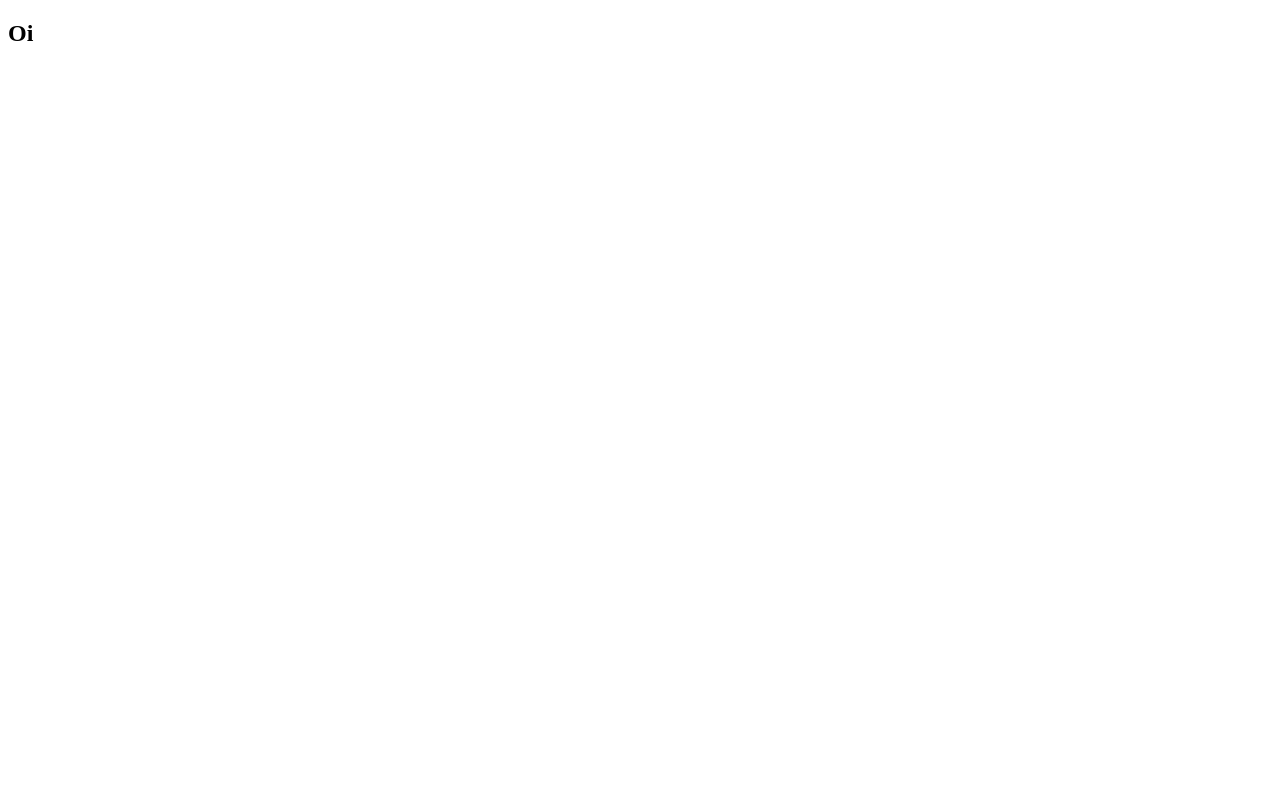
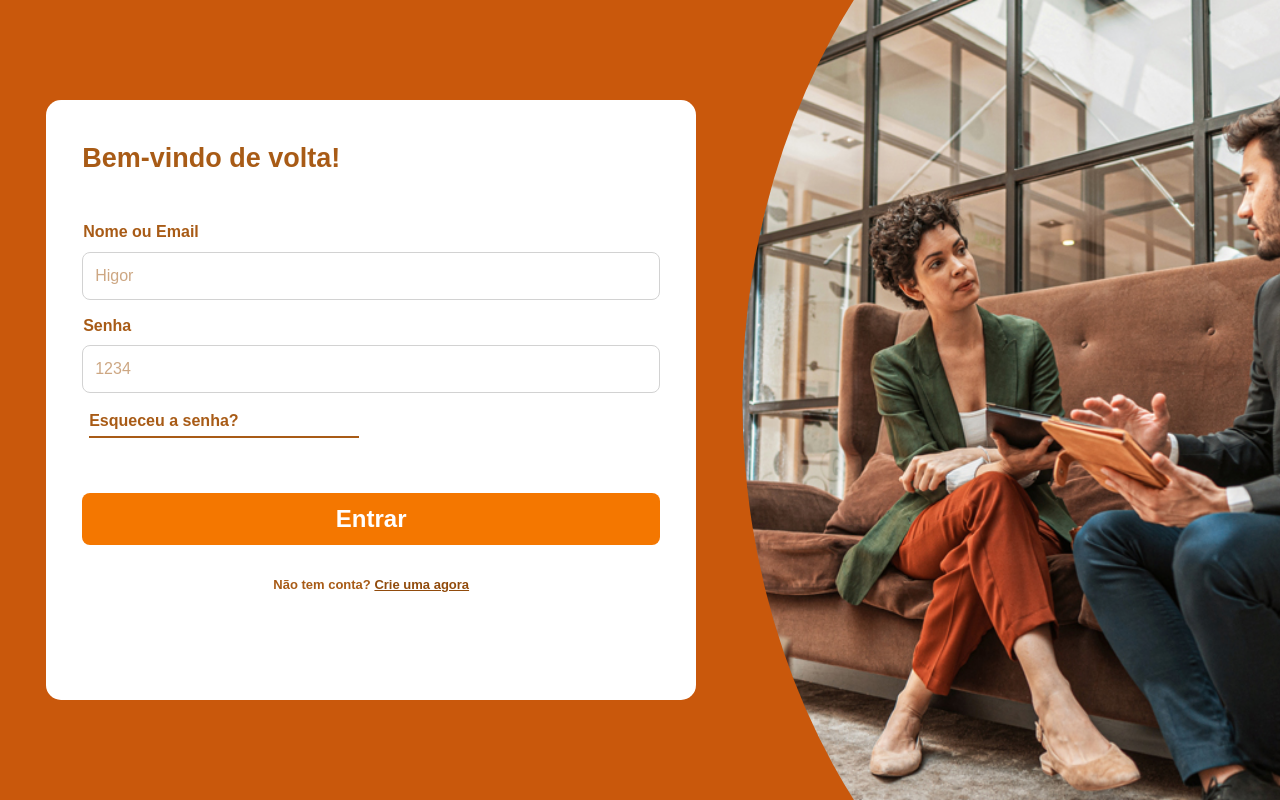
Before and after one commit to nicolascda/FrontEnd_Fhive_Web, a React (Vite) app: page / in a window 1280 px wide. Built offline with nearby package versions, Linux system fonts and the light colour scheme.

Commit message:
Implementando plugin do figma

```diff
--- a/src/App.tsx
+++ b/src/App.tsx
@@ -1,8 +1,11 @@
+import { TelaDeLogin } from "./componentes/login";
+import "./style/global.css";
+
 export function App() {
-
   return (
     <>
-      <h2>Oi</h2>
+      {/* 2. Substitua o h2 pela sua nova tela de login */}
+      <TelaDeLogin />
     </>
-  )
+  );
 }
--- /dev/null
+++ b/src/componentes/login/index.tsx
@@ -0,0 +1,95 @@
+import styles from './style.module.css';
+import PessoasSentadas from '../imagens/PessoasSentadas.jpg';
+
+export function TelaDeLogin() {
+  return (
+    <main className={styles['tela-de-login']}>
+
+      {/* Área do formulário */}
+      <section className={styles['container-formulario']}>
+        <div className={styles.div}>
+
+          <h1 className={styles['text-wrapper']}>
+            Bem-vindo de volta!
+          </h1>
+
+          <div className={styles['group-2']}>
+            <label
+              htmlFor="email"
+              className={styles['text-wrapper-5']}
+            >
+              Nome ou Email
+            </label>
+
+            <input
+              id="email"
+              type="text"
+              placeholder="Higor"
+              className={styles['input-nativo']}
+            />
+          </div>
+
+          <div className={styles['group-3']}>
+            <label
+              htmlFor="senha"
+              className={styles['text-wrapper-7']}
+            >
+              Senha
+            </label>
+
+            <input
+              id="senha"
+              type="password"
+              placeholder="1234"
+              className={styles['input-nativo']}
+            />
+          </div>
+
+          <button
+            type="button"
+            className={styles.group}
+          >
+            <span className={styles['text-wrapper-2']}>
+              Esqueceu a senha?
+            </span>
+
+            <span className={styles.line} />
+          </button>
+
+          <button
+            type="button"
+            className={styles['group-4']}
+          >
+            Entrar
+          </button>
+
+          <p className={styles['n-o-tem-conta-crie']}>
+            <span className={styles.span}>
+              Não tem conta?{' '}
+            </span>
+
+            <button
+              type="button"
+              className={styles['text-wrapper-4']}
+            >
+              Crie uma agora
+            </button>
+          </p>
+
+        </div>
+      </section>
+
+      {/* Área visual */}
+      <section className={styles['container-visual']}>
+
+        <img
+          src={PessoasSentadas}
+          alt="Pessoas em uma reunião"
+          className={styles['image-colorized']}
+        />
+
+      </section>
+
+    </main>
+  );
+}
--- /dev/null
+++ b/src/componentes/login/style.module.css
@@ -0,0 +1,470 @@
+/* =========================================================
+   TELA PRINCIPAL
+   ========================================================= */
+
+.tela-de-login {
+  width: 100%;
+  height: 100vh;
+
+  display: flex;
+
+  overflow: hidden;
+
+  box-sizing: border-box;
+
+  background-color: #c9580c;
+}
+
+
+/* =========================================================
+   ÁREA DO FORMULÁRIO
+   ========================================================= */
+
+.container-formulario {
+  width: 58%;
+  height: 100%;
+
+  display: flex;
+  align-items: center;
+  justify-content: center;
+
+  padding: 30px;
+
+  box-sizing: border-box;
+
+  background-color: #c9580c;
+
+  position: relative;
+
+  z-index: 2;
+}
+
+
+/* =========================================================
+   CARD DE LOGIN
+   ========================================================= */
+
+.div {
+  width: 650px;
+  height: 600px;
+
+  max-width: none;
+
+  padding: 42px 36px 32px;
+
+  display: flex;
+  flex-direction: column;
+
+  box-sizing: border-box;
+
+  background-color: #ffffff;
+
+  border: none;
+
+  border-radius: 15px;
+
+  overflow: hidden;
+
+  flex-shrink: 0;
+}
+
+
+/* =========================================================
+   TÍTULO
+   ========================================================= */
+
+.text-wrapper {
+  margin: 0 0 48px;
+
+  color: #a85b16;
+
+  font-family: Arial, Helvetica, sans-serif;
+
+  font-size: 27px;
+
+  font-weight: 700;
+
+  line-height: 1.2;
+
+  text-align: left;
+}
+
+
+/* =========================================================
+   CAMPOS
+   ========================================================= */
+
+.group-2,
+.group-3 {
+  width: 100%;
+
+  display: flex;
+  flex-direction: column;
+
+  gap: 10px;
+
+  margin: 0 0 16px;
+}
+
+
+/* =========================================================
+   LABELS
+   ========================================================= */
+
+.text-wrapper-5,
+.text-wrapper-7 {
+  padding-left: 1px;
+
+  color: #a85b16;
+
+  font-family: Arial, Helvetica, sans-serif;
+
+  font-size: 16px;
+
+  font-weight: 700;
+
+  line-height: 1.2;
+}
+
+
+/* =========================================================
+   INPUT
+   ========================================================= */
+
+.input-wrapper {
+  width: 100%;
+}
+
+
+.input-nativo {
+  width: 100%;
+  height: 48px;
+
+  padding: 0 12px;
+
+  box-sizing: border-box;
+
+  background-color: #ffffff;
+
+  border: 1px solid #d2d2d2;
+
+  border-radius: 8px;
+
+  outline: none;
+
+  color: #a85b16;
+
+  font-family: Arial, Helvetica, sans-serif;
+
+  font-size: 16px;
+
+  font-weight: 400;
+}
+
+
+.input-nativo::placeholder {
+  color: #cda783;
+
+  opacity: 1;
+}
+
+
+.input-nativo:focus {
+  border-color: #b96a27;
+}
+
+
+/* =========================================================
+   ESQUECEU A SENHA
+   ========================================================= */
+
+.group {
+  width: 270px;
+
+  display: flex;
+  flex-direction: column;
+  align-items: flex-start;
+
+  margin-top: 2px;
+  margin-bottom: 55px;
+  margin-left: 7px;
+
+  padding: 0;
+
+  border: 0;
+
+  background: transparent;
+
+  cursor: pointer;
+
+  text-align: left;
+}
+
+
+.text-wrapper-2 {
+  color: #a85b16;
+
+  font-family: Arial, Helvetica, sans-serif;
+
+  font-size: 16px;
+
+  font-weight: 700;
+
+  line-height: 1.2;
+}
+
+
+.line {
+  width: 100%;
+  height: 2px;
+
+  margin-top: 6px;
+
+  background-color: #a85b16;
+}
+
+
+/* =========================================================
+   BOTÃO ENTRAR
+   ========================================================= */
+
+.group-4 {
+  width: 100%;
+  height: 52px;
+
+  display: flex;
+  align-items: center;
+  justify-content: center;
+
+  flex-shrink: 0;
+
+  margin: 0 0 32px;
+
+  padding: 0;
+
+  border: none;
+
+  border-radius: 8px;
+
+  background-color: #f47700;
+
+  color: #ffffff;
+
+  font-family: Arial, Helvetica, sans-serif;
+
+  font-size: 24px;
+
+  font-weight: 700;
+
+  line-height: 1;
+
+  cursor: pointer;
+
+  transition: background-color 0.2s ease;
+}
+
+
+.group-4:hover {
+  background-color: #ff850f;
+}
+
+
+/* =========================================================
+   CRIAR CONTA
+   ========================================================= */
+
+.n-o-tem-conta-crie {
+  margin: 0;
+
+  color: #a85b16;
+
+  font-family: Arial, Helvetica, sans-serif;
+
+  font-size: 13px;
+
+  font-weight: 700;
+
+  line-height: 1.2;
+
+  text-align: center;
+}
+
+
+.span {
+  color: #a85b16;
+}
+
+
+.text-wrapper-4 {
+  padding: 0;
+
+  border: none;
+
+  background: transparent;
+
+  color: #914b0c;
+
+  font-family: inherit;
+
+  font-size: inherit;
+
+  font-weight: inherit;
+
+  text-decoration: underline;
+
+  cursor: pointer;
+}
+
+
+/* =========================================================
+   ÁREA DA FOTO
+   ========================================================= */
+
+.container-visual {
+  width: 42%;
+  height: 100%;
+
+  position: relative;
+
+  overflow: hidden;
+
+  background-color: #c9580c;
+}
+
+
+/* =========================================================
+   FOTO
+   ========================================================= */
+
+.image-colorized {
+  position: absolute;
+
+  top: 0;
+  right: 0;
+
+  width: 100%;
+  height: 100%;
+
+  display: block;
+
+  object-fit: cover;
+
+  object-position: center;
+
+  z-index: 1;
+
+  /*
+   * Curva no lado esquerdo.
+   * Quanto maior o segundo valor,
+   * mais suave fica a curva.
+   */
+
+  clip-path: ellipse(
+    100% 82%
+    at 100% 50%
+  );
+}
+
+
+/* =========================================================
+   TELAS MENORES
+   ========================================================= */
+
+@media (max-width: 1200px) {
+
+  .container-formulario {
+    width: 60%;
+  }
+
+  .container-visual {
+    width: 40%;
+  }
+
+  .div {
+    width: 600px;
+    height: 570px;
+  }
+}
+
+
+/* =========================================================
+   TABLET
+   ========================================================= */
+
+@media (max-width: 900px) {
+
+  .container-formulario {
+    width: 100%;
+
+    padding: 20px;
+  }
+
+  .container-visual {
+    display: none;
+  }
+
+  .div {
+    width: min(650px, 100%);
+    height: 600px;
+  }
+}
+
+
+/* =========================================================
+   MOBILE
+   ========================================================= */
+
+@media (max-width: 600px) {
+
+  .container-formulario {
+    padding: 15px;
+  }
+
+  .div {
+    width: 100%;
+    height: auto;
+
+    min-height: 520px;
+
+    padding: 30px 24px 25px;
+
+    border-radius: 12px;
+  }
+
+  .text-wrapper {
+    font-size: 22px;
+
+    margin-bottom: 35px;
+  }
+
+  .text-wrapper-5,
+  .text-wrapper-7 {
+    font-size: 14px;
+  }
+
+  .input-nativo {
+    height: 42px;
+
+    font-size: 14px;
+  }
+
+  .group {
+    width: 250px;
+
+    margin-bottom: 40px;
+  }
+
+  .text-wrapper-2 {
+    font-size: 14px;
+  }
+
+  .group-4 {
+    height: 44px;
+
+    font-size: 21px;
+  }
+
+  .n-o-tem-conta-crie {
+    font-size: 11px;
+  }
+}
--- a/src/style/global.css
+++ b/src/style/global.css
@@ -0,0 +1,13 @@
+*{
+    margin: 0;
+    padding: 0;
+    box-sizing: border-box;
+}
+
+body{
+    width: 100vw;
+    height: 100vh;
+    font-family: var(--fonte-padrao);
+    background: var(--cor-fundo-tela)
+
+}
```
Also changed, not shown: src/componentes/imagens/FundoMarrom.png (added), src/componentes/imagens/PessoasSentadas.jpg (added).
